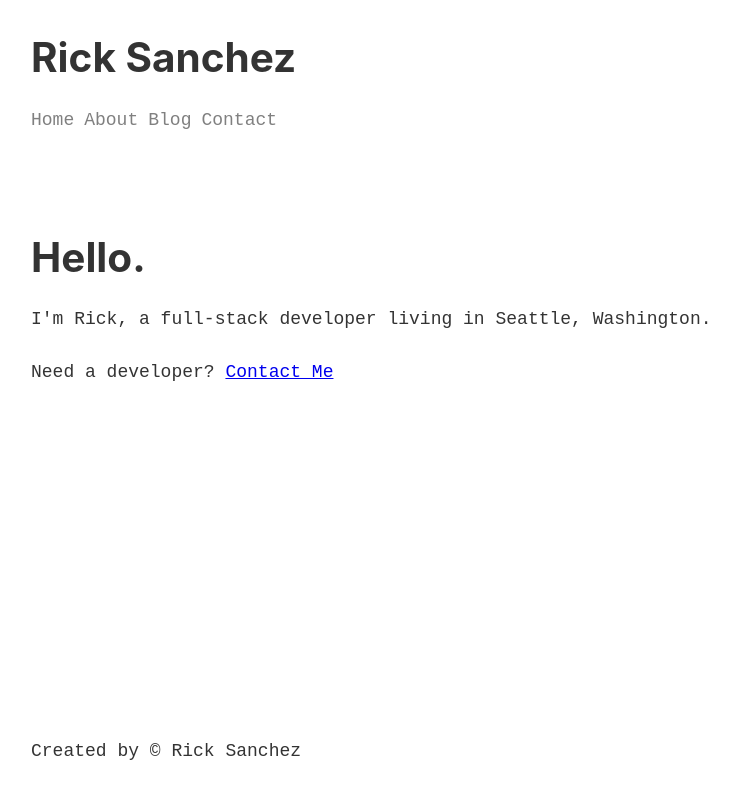
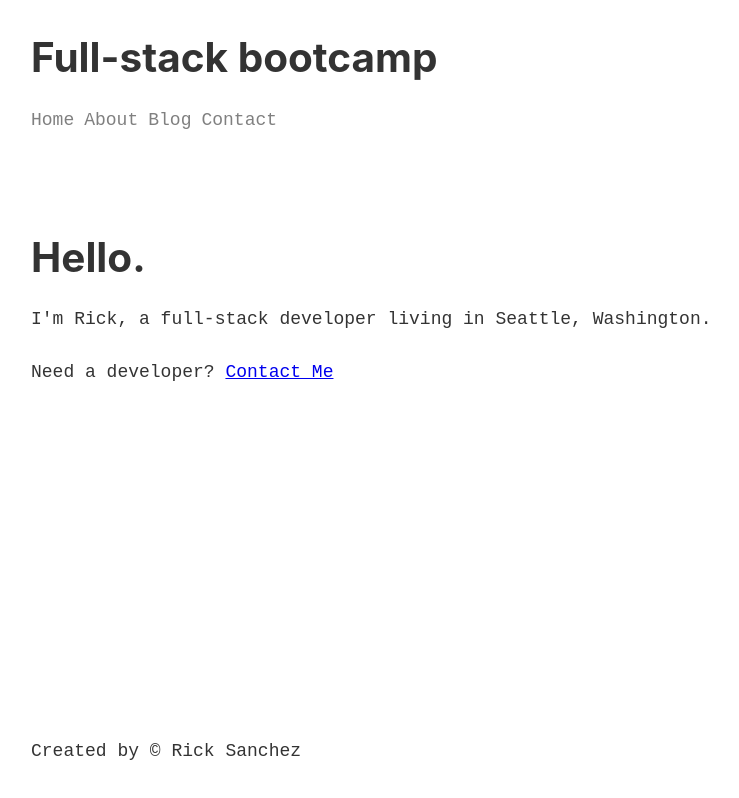
Before and after one commit to akhildhiman/gatsby-bootcamp, a Gatsby site: page / in a window 1280 px wide. Shown: the whole page, without its empty margins (234-973 px from the left). Built offline with nearby package versions, Linux system fonts and the light colour scheme; Gatsby itself is replaced by a stand-in of ours.

Commit message:
fetch title and author

```diff
--- a/gatsby-config.js
+++ b/gatsby-config.js
@@ -1,10 +1,7 @@
-/**
- * Configure your Gatsby site with this file.
- *
- * See: https://www.gatsbyjs.org/docs/gatsby-config/
- */
-
 module.exports = {
-  /* Your site config here */
+  siteMetadata: {
+    title: "Full-stack bootcamp",
+    author: "Rick Sanchez",
+  },
   plugins: ["gatsby-plugin-sass"],
 }
--- a/src/components/footer.js
+++ b/src/components/footer.js
@@ -1,7 +1,18 @@
 import React from "react"
+import { graphql, useStaticQuery } from "gatsby"
 
 const Footer = () => {
-  return <div>Created by &copy; Rick Sanchez</div>
+  const data = useStaticQuery(graphql`
+    query {
+      site {
+        siteMetadata {
+          author
+        }
+      }
+    }
+
+  `)
+  return <div>Created by &copy; {data.site.siteMetadata.author}</div>
 }
 
 export default Footer
--- a/src/components/header.js
+++ b/src/components/header.js
@@ -1,12 +1,22 @@
 import React from "react"
-import { Link } from "gatsby"
+import { Link, graphql, useStaticQuery } from "gatsby"
 import headerStyles from "./header.module.scss"
 import linkStyles from "./layout.module.scss"
 
 const Header = () => {
+  const data = useStaticQuery(graphql`
+    query {
+      site {
+        siteMetadata {
+          title
+        }
+      }
+    }
+  `)
+
   return (
     <div>
-      <h1>Rick Sanchez</h1>
+      <h1>{data.site.siteMetadata.title}</h1>
       <ul className={linkStyles.list}>
         <li>
           <Link
```
